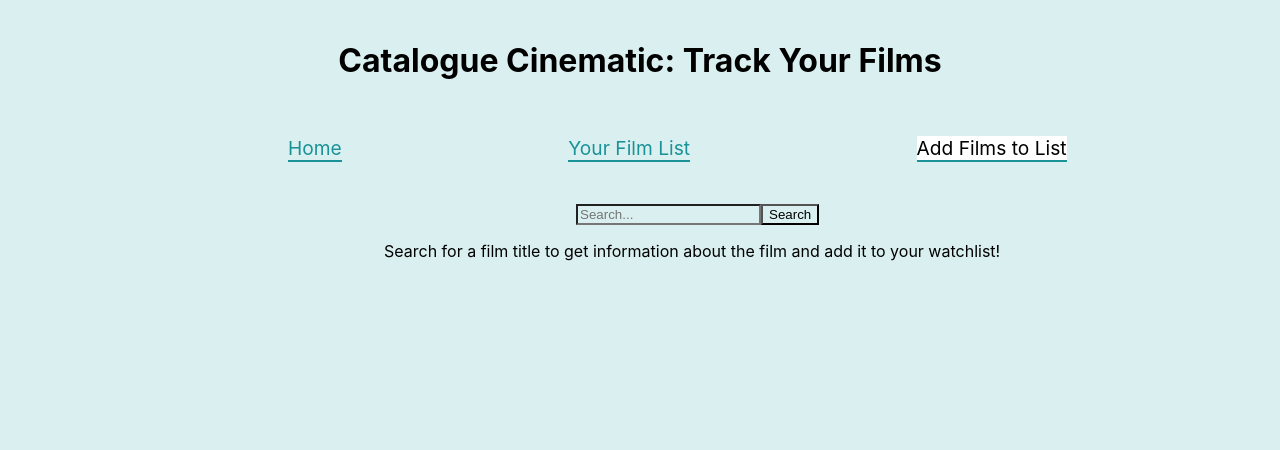
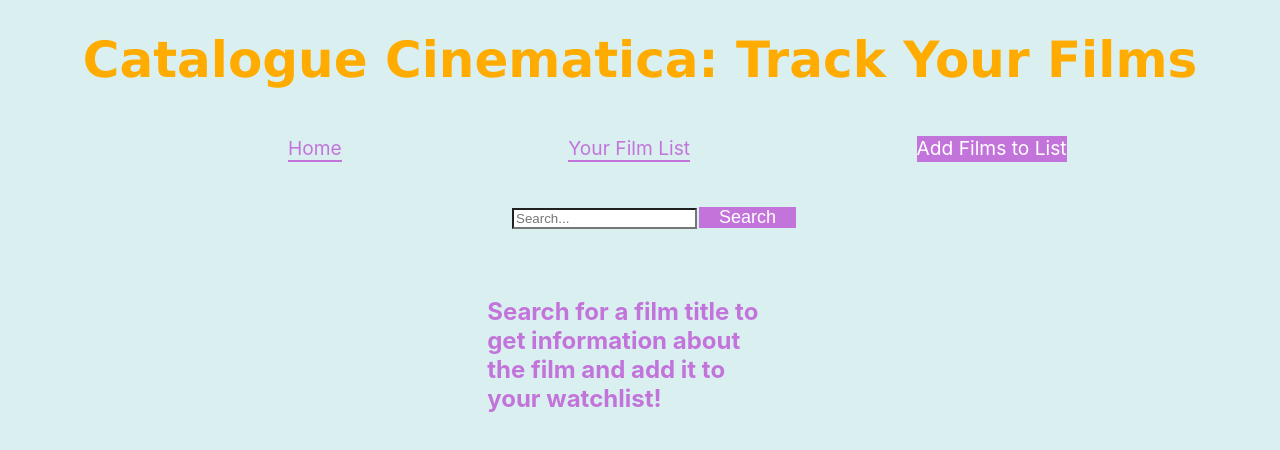
Before and after one commit to JacksonColeman/CatalogueCinematica, a React (Create React App) app in the folder p2groupproj/: page /addfilms in a window 1280 px wide. Shown: the top 450 px of the page. Built offline with nearby package versions, Linux system fonts and the light colour scheme; data requests are answered from the project's data file.

Commit message:
useHistory redirect on Add to WatchList button & CSS styling

```diff
--- a/p2groupproj/src/App.css
+++ b/p2groupproj/src/App.css
@@ -1,67 +1,92 @@
 * {
    background-color:  #DAF0F0;
 }
-
-
-
 
 
 /* navbar */
 .navbar {
     background-color: #DAF0F0;
     margin-left: 20%;
-
 }
-
-/* #ffcccb; */
 
 .navbar a {
     display: inline-block;
     margin: 1rem 2rem;
     text-decoration: none;
     font-size: 1.2em;
-    color: rgb(25, 146, 152);
-    border-bottom: 2px solid rgb(25, 146, 152);
+    color: #C374DB;
+    border-bottom: 2px solid #C374DB;
     transition: 0.1s;
     margin-right: 19%;
     flex-wrap: nowrap;
-
-
-  }
+}
 
 .navbar a:hover,
 .navbar a:active {
-    color: tomato;
-    border-bottom: 2px solid tomato;
-  }
+    color: #C374DB;
+    border-bottom: 2px solid #C374DB;
+}
 
 .navbar a.active {
-    background-color: white;
-    color: black;
-  }
+    background-color: #C374DB;
+    color: white;
+}
 
-  header {
+header {
     height: 15vh;
     display: flex;
     justify-content: center;
     align-items: center;
+    position: relative;
+    bottom:0px;
+    top: 0px
  }
 
- /* h1 {
+.sitehead {
+  Font-family: verdana;
+  font-size: 50px;
+  color: #FFAB00;
+}
 
- } */
+/* homepage */
+ .description {
+  float: flex;
+  /* background-color: #C374DB; */
+  justify-content: center;
+  align-items: center;
+  margin-left: -25%;
+  /* color: #FFAB00; */
+  color: #C374DB;
+  /* height: 15vh;  */
+  display: flex;
+  /* bottom: 200px;
+  top: 100px */
+}
+
+.description h2 {
+  float: flex;
+  /* background-color: #C374DB; */
+  justify-content: center;
+  align-items: center;
+  margin-left: 0%;
+  color: #C374DB;
+  padding: 40px;
+  /* margin: 15px; */
+  /* height: 15vh;  */
+  display: flex;
+  /* bottom: 200px;
+  top: 100px */
+
+}
 
 /* homepage images */
-
  .column {
   float: left;
   width: 15%;
   padding: 0px;
   flex-wrap: nowrap;
-
 }
 
-/* Clearfix (clear floats) */
 .row::after {
   content: "";
   clear: both;
@@ -72,20 +97,18 @@
 }
 
 .home-pic {
-  width: 100%;
-  height: auto;
+  width: 165px;
+  height: 255px
+  /* width: 100%;
+  height: auto; */
 }
 
 .homepage {
   margin-left: 20%;
 }
 
-.description {
-  float: flex;
-}
 
-/* all films to list  */
-
+/* ADD FILMS TO LIST  */
 .filmdetail {
   margin-left: -15%;
 
@@ -106,41 +129,112 @@
 .grid-child-1 {
 margin-left: 10%;
 margin-right: 65%
-
 }
 
 .grid-child-2 {
 margin-right: 70%;
 margin-left: -30%
-
 }
 
 .search {
 background-color: #DAF0F0;
-margin-left: 45%;
-/* top:100px; */
-
-
+margin-left: 40%;
 }
 
 form {
   position: relative;
   top:25px;
-
 }
 
 .search-result {
 background-color: #DAF0F0;
 margin-left: 30%;
 position: relative;
+margin-right: 05%;
 top:25px;
-/* top:100px; */
+}
 
-}
+.search-placeholder {
+  margin-left: 10%;
+  position: relative;
+  margin-right: 50%;
+  color: #C374DB;
+  padding: 20px;
+  top:25px;
+  }
+
+
 
 /* stuff for watchlist page */
 .watchlist {
   padding: 20px;
+  margin-left: 5%;
+
+}
+
+.cardlist {
+  display: flex;
+  flex-direction: row;
+  flex-wrap: wrap;
+}
+
+.watchlist.item {
+  display : block;
+  text-align: center;
+  inline-size: 300px;
+}
+
+.watchlist.item:hover, .hoveringdetails, .hoveringdetails p{
+  transform: scale(1.01);
+  background-color: #9ed4d4;
+}
+
+/* button & input */
+button {
+  background-color: #C374DB;
+  border: none;
+  color: white;
+  padding: 0px 20px;
+  text-align: center;
+  text-decoration: none;
+  display: inline-block;
+  font-size: 18px;
+  margin: 4px 2px;
+  cursor: pointer;
+}
+
+input {
+  background-color: white
+}
+
+/* NEW */
+/* stuff for watchlist page */
+/* .watchlist {
+  padding: 20px;
+}
+
+.cardlist {
+  display: flex;
+  flex-direction: row;
+  flex-wrap: wrap;
+}
+
+.watchlist.item {
+  display : block;
+  text-align: center;
+  inline-size: 300px;
+}
+
+.watchlist.item:hover, .hoveringdetails, .hoveringdetails p{
+  transform: scale(1.01);
+  background-color: #9ed4d4;
+} */
+
+
+/* OLD */
+/* .watchlist {
+  padding: 20px;
+  margin-left: 5%;
 }
 
 .cardlist {
@@ -158,4 +252,4 @@ top:25px;
 .watchlist.item:hover{
   transform: scale(1.02);
   background-color: #9ed4d4;
-}
+} */
--- a/p2groupproj/src/App.js
+++ b/p2groupproj/src/App.js
@@ -56,7 +56,7 @@ function App() {
 
   return (
     <div className="App">
-      <header><h1>Catalogue Cinematic: Track Your Films</h1></header>
+      <header><h1 className="sitehead">Catalogue Cinematica: Track Your Films</h1></header>
       <NavBar onChangePage={setPage} />
       <Switch>
         <Route path="/yourfilmlist">
--- a/p2groupproj/src/components/AddFilms.js
+++ b/p2groupproj/src/components/AddFilms.js
@@ -1,16 +1,11 @@
 import React, {useState} from 'react'
 // import WatchList from "./WatchList"
 import Search from "./Search"
-import NewFilmForm from "./NewFilmForm"
-
 
 function AddFilms ({addToWatchlist}) {
     return(
         <div>
-            {/* <WatchList /> */}
             <Search addToWatchlist={addToWatchlist}/>
-            <NewFilmForm />
-
         </div>
     )
 }
--- a/p2groupproj/src/components/FilmDetail.js
+++ b/p2groupproj/src/components/FilmDetail.js
@@ -1,9 +1,14 @@
 import React from 'react'
+import { useHistory } from "react-router-dom";
+
 
 function FilmDetail ({film, addToWatchlist}) {
+    const history = useHistory();
 
     const handleWatchlistClick = () => {
         addToWatchlist(film)
+        history.push(`/yourfilmlist`)
+
     }
 
     return(
--- a/p2groupproj/src/components/Home.js
+++ b/p2groupproj/src/components/Home.js
@@ -48,10 +48,9 @@ function Home () {
                     alt="Vertigo"/>
                 </div>
             </div>
-            <div className="description">
-            <h3>Catalogue Cinematic is an app that helps you keep track of the films you want to watch.</h3>
-            <h3>Curate your own personal film festival!</h3>
-            </div>
+            <footer className="description">
+            <h2>Curate your own personal film festival with Catalogue Cinematica</h2>
+            </footer>
         </div>
     )
 }
--- a/p2groupproj/src/components/NewFilmForm.js
+++ /dev/null
@@ -1,9 +0,0 @@
-import React from 'react'
-
-function NewFilmForm () {
-    return(
-        <div></div>
-    )
-}
-
-export default NewFilmForm
--- a/p2groupproj/src/components/Search.js
+++ b/p2groupproj/src/components/Search.js
@@ -1,9 +1,11 @@
 import React, {useState} from 'react'
 import FilmDetail from './FilmDetail';
+
 
 function Search ({addToWatchlist}) {
     const [filmSearch, setFilmSearch] = useState("");
     const [currentFilm, setCurrentFilm] = useState([]);
+
 
     const handleFilmSearch = (e) => {
         let filmTitle = e.target.value;
@@ -23,6 +25,7 @@ function Search ({addToWatchlist}) {
         .then(res => res.json())
         .then(setCurrentFilm)
         setFilmSearch("")
+
       }
 
     return(
@@ -34,7 +37,7 @@ function Search ({addToWatchlist}) {
             </form>
         </div>
         <div className="search-result">
-        {currentFilm.Genre ? <FilmDetail film={currentFilm} addToWatchlist={addToWatchlist}/> : <p>Search for a film title to get information about the film and add it to your watchlist!</p>}
+        {currentFilm.Genre ? <FilmDetail film={currentFilm} addToWatchlist={addToWatchlist}/> : <h2 className="search-placeholder">Search for a film title to get information about the film and add it to your watchlist!</h2>}
         </div>
 
 
--- a/p2groupproj/src/components/WatchList.js
+++ b/p2groupproj/src/components/WatchList.js
@@ -6,7 +6,7 @@ import WatchListItem from './WatchListItem'
 function WatchList ({watchlist, removeFromWatchlist}) {
     return(
         <div className="watchlist">
-            <h2>Your Watchlist:</h2>
+            {/* <h2>Your Watchlist:</h2> */}
             <div className="cardlist">
                 {watchlist.map(film => <WatchListItem film={film} removeFromWatchlist={removeFromWatchlist} key={film.id}></WatchListItem> )}
             </div>
--- a/p2groupproj/src/components/WatchListItem.js
+++ b/p2groupproj/src/components/WatchListItem.js
@@ -21,10 +21,10 @@ function WatchListItem ({film, removeFromWatchlist}) {
 
     return(
         <div onMouseEnter={toggleIsHovering} onMouseLeave={toggleIsHovering} className="watchlist item">
-            <img className="filmPoster" src={film.Poster} width="300px" height="460px" key="id"></img>
-            <h3>{film.Title}</h3>
+            <img className="filmPoster" src={film.Poster} width="300px" height="460px"></img>
+            <h3 className={isHovering ? "hoveringdetails" : "nothoveringdetails"}>{film.Title}</h3>
             {showDetails ?
-            <div className="watchlist-item-details">
+            <div className={isHovering ? "hoveringdetails" : "nothoveringdetails"}>
                 <p>{film.Year} • Directed by {film.Director} • {film.Runtime}</p>
                 <p>Starring: {film.Actors}</p>
                 <p>Genre: {film.Genre}</p>
@@ -33,7 +33,7 @@ function WatchListItem ({film, removeFromWatchlist}) {
                 null
             }
             {isHovering ?
-            <div className="watchlist-buttons">
+            <div className="hoveringdetails">
                 <button onClick={toggleShowDetails}>{showDetails ? "Hide Details" : "Show Details"}</button>
                 <button onClick={handleRemoveClick}>Remove from Watchlist</button>
             </div> :
@@ -44,3 +44,48 @@ function WatchListItem ({film, removeFromWatchlist}) {
 }
 
 export default WatchListItem
+
+
+// <div onMouseEnter={toggleIsHovering} onMouseLeave={toggleIsHovering} className="watchlist item">
+//             <img className="filmPoster" src={film.Poster} width="300px" height="460px"></img>
+//             <h3 className={isHovering ? "hoveringdetails" : "nothoveringdetails"}>{film.Title}</h3>
+//             {showDetails ?
+//             <div className={isHovering ? "hoveringdetails" : "nothoveringdetails"}>
+//                 <p>{film.Year} • Directed by {film.Director} • {film.Runtime}</p>
+//                 <p>Starring: {film.Actors}</p>
+//                 <p>Genre: {film.Genre}</p>
+//                 <p>Plot Summary: {film.Plot}</p>
+//             </div> :
+//                 null
+//             }
+//             {isHovering ?
+//             <div className="hoveringdetails">
+//                 <button onClick={toggleShowDetails}>{showDetails ? "Hide Details" : "Show Details"}</button>
+//                 <button onClick={handleRemoveClick}>Remove from Watchlist</button>
+//             </div> :
+//             null
+//             }
+//         </div>
+
+
+//OLD VERSION
+{/* <div onMouseEnter={toggleIsHovering} onMouseLeave={toggleIsHovering} className="watchlist item">
+<img className="filmPoster" src={film.Poster} width="300px" height="460px" key="id"></img>
+<h3>{film.Title}</h3>
+{showDetails ?
+<div className="watchlist-item-details">
+    <p>{film.Year} • Directed by {film.Director} • {film.Runtime}</p>
+    <p>Starring: {film.Actors}</p>
+    <p>Genre: {film.Genre}</p>
+    <p>Plot Summary: {film.Plot}</p>
+</div> :
+    null
+}
+{isHovering ?
+<div className="watchlist-buttons">
+    <button onClick={toggleShowDetails}>{showDetails ? "Hide Details" : "Show Details"}</button>
+    <button onClick={handleRemoveClick}>Remove from Watchlist</button>
+</div> :
+null
+}
+</div> */}
```
Lines whose indentation alone changed are shown as unchanged.
